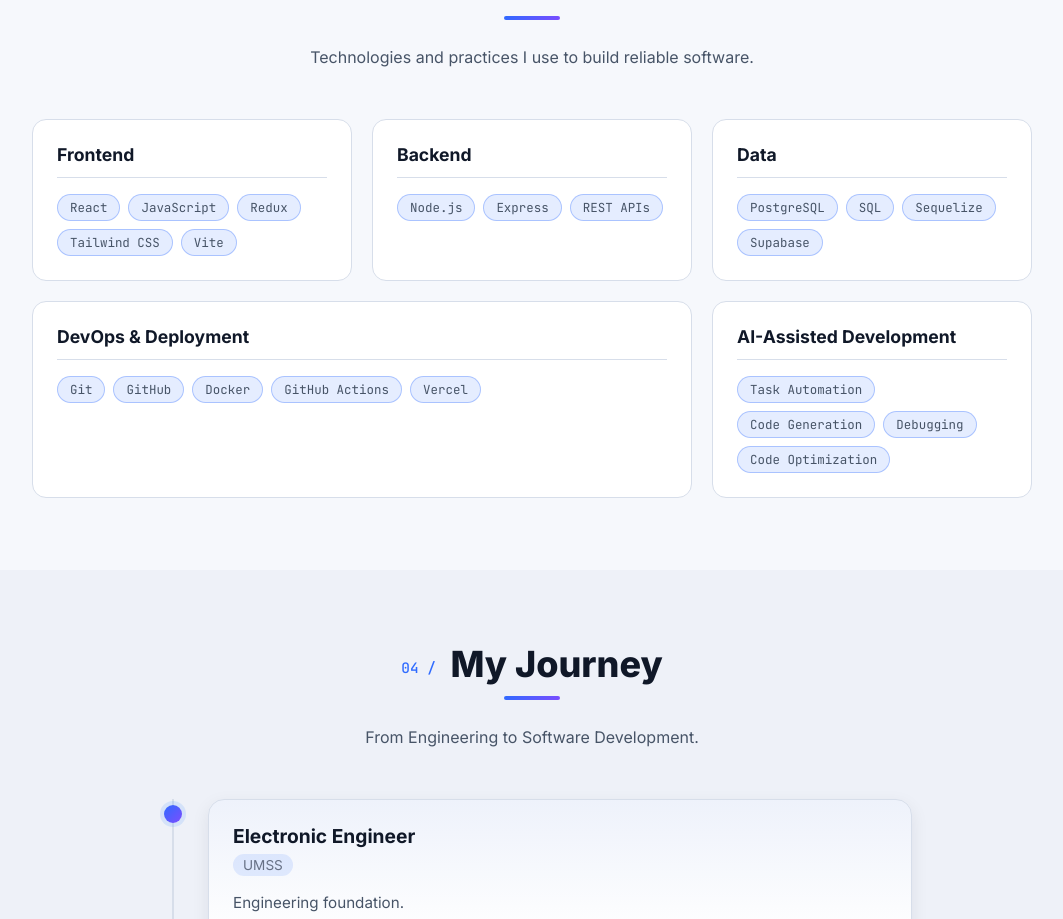
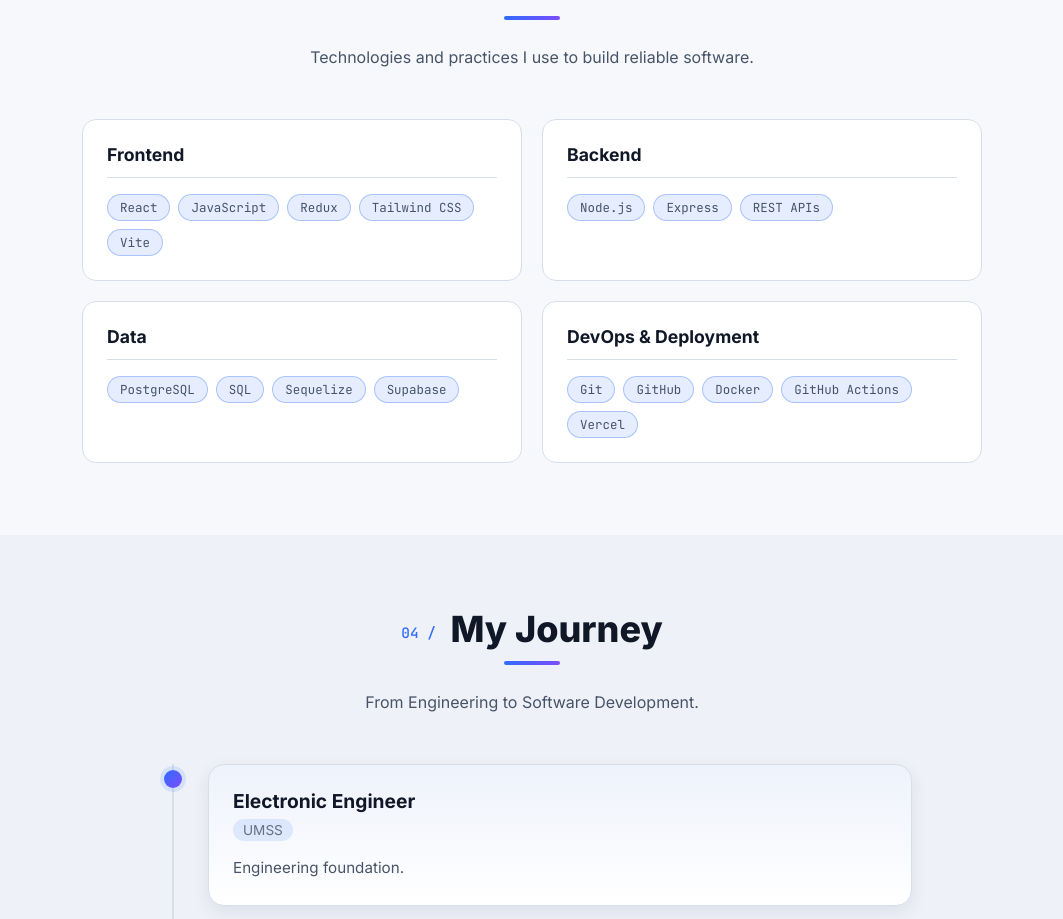
Before and after one commit to AlexandroCamacho1000/alejandrocamachodev, a React (Vite) app: page / in a window 1280 px wide. Shown: the part 3348-4267 px from the top of the page, without its empty margins (108-1171 px from the left). Built offline with nearby package versions, Linux system fonts and the light colour scheme.

Commit message:
final: Technical Stack as definitive 2x2 grid, AI category removed

```diff
--- a/src/components/Skills/Skills.css
+++ b/src/components/Skills/Skills.css
@@ -4,16 +4,10 @@
 
 .stack-grid {
   display: grid;
-  grid-template-columns: repeat(3, 1fr);
+  grid-template-columns: repeat(2, 1fr);
   gap: 20px;
-  max-width: 1000px;
+  max-width: 900px;
   margin: 48px auto 0;
-}
-
-@media (min-width: 961px) {
-  .stack-card:nth-child(4) {
-    grid-column: span 2;
-  }
 }
 
 .stack-card {
@@ -62,13 +56,6 @@
   white-space: nowrap;
 }
 
-@media (max-width: 960px) {
-  .stack-grid {
-    grid-template-columns: repeat(2, 1fr);
-    max-width: 640px;
-  }
-}
-
 @media (max-width: 600px) {
   .stack-grid {
     grid-template-columns: 1fr;
--- a/src/i18n/translations.js
+++ b/src/i18n/translations.js
@@ -119,10 +119,6 @@ const translations = {
         {
           title: "DevOps & Deployment",
           items: ["Git", "GitHub", "Docker", "GitHub Actions", "Vercel"],
-        },
-        {
-          title: "AI-Assisted Development",
-          items: ["Task Automation", "Code Generation", "Debugging", "Code Optimization"],
         },
       ],
     },
@@ -298,10 +294,6 @@ const translations = {
           title: "DevOps y Despliegue",
           items: ["Git", "GitHub", "Docker", "GitHub Actions", "Vercel"],
         },
-        {
-          title: "Desarrollo Asistido por IA",
-          items: ["Automatización de tareas", "Generación de código", "Debugging", "Optimización de código"],
-        },
       ],
     },
     journey: {
```
